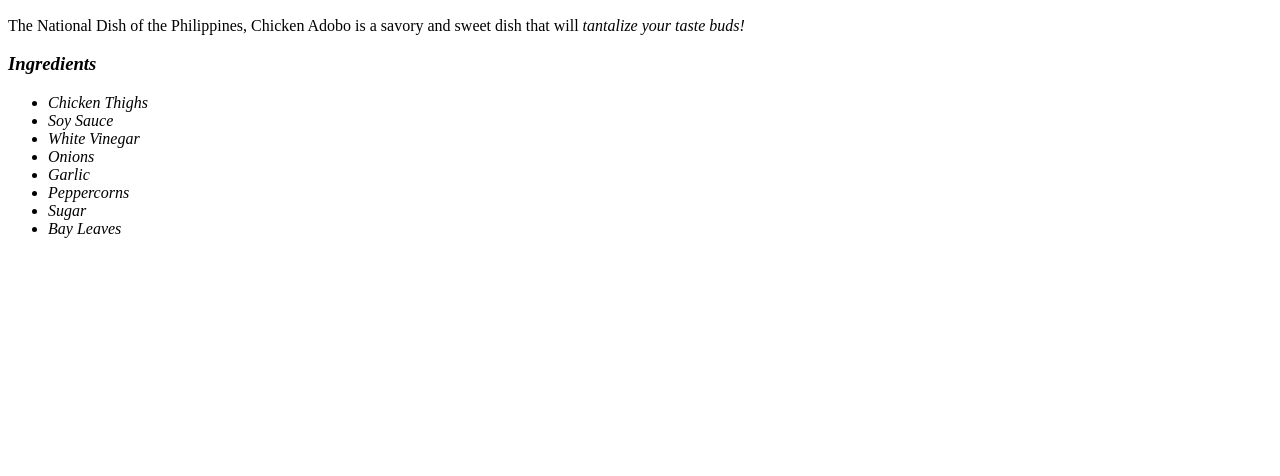
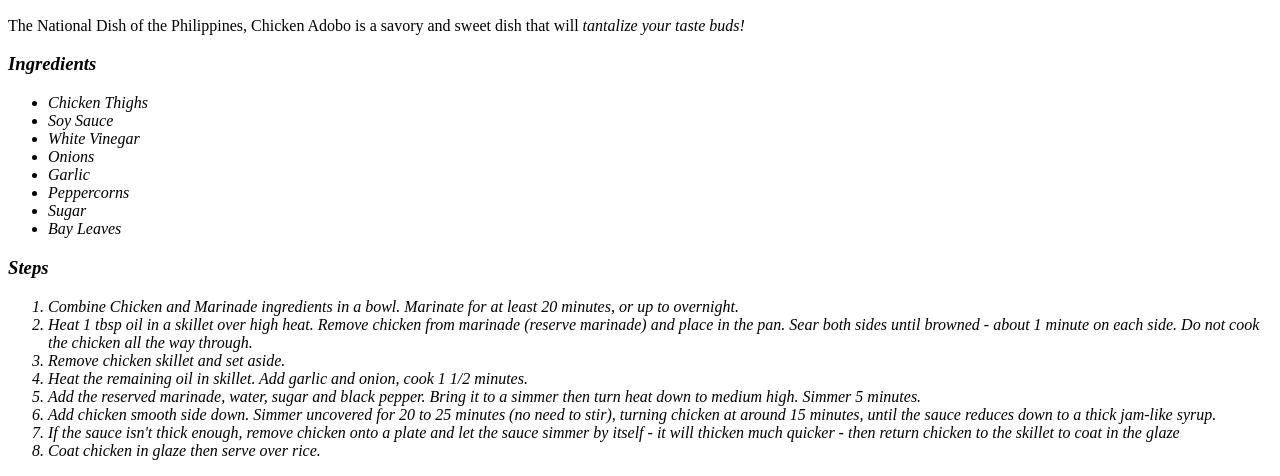
Before and after one commit to jakeespiritu/odin-recipes, a plain HTML site: page recipes/adobo.html in a window 1280 px wide. Shown: the part 434-910 px from the top of the page. Before the commit the page ends 800 px from the top, so only its background shows below. Drawn offline with Linux system fonts and the light colour scheme.

Commit message:
Add ordered list of Adobo steps

```diff
--- a/recipes/adobo.html
+++ b/recipes/adobo.html
@@ -24,5 +24,17 @@
         <li>Bay Leaves</li>
     </ul>
 
+    <h3>Steps</h3>
+    <ol>
+        <li>Combine Chicken and Marinade ingredients in a bowl. Marinate for at least 20 minutes, or up to overnight.</li>
+        <li>Heat 1 tbsp oil in a skillet over high heat. Remove chicken from marinade (reserve marinade) and place in the pan. Sear both sides until browned - about 1 minute on each side. Do not cook the chicken all the way through.</li>
+        <li>Remove chicken skillet and set aside.</li>
+        <li>Heat the remaining oil in skillet. Add garlic and onion, cook 1 1/2 minutes.</li>
+        <li>Add the reserved marinade, water, sugar and black pepper. Bring it to a simmer then turn heat down to medium high. Simmer 5 minutes.</li>
+        <li>Add chicken smooth side down. Simmer uncovered for 20 to 25 minutes (no need to stir), turning chicken at around 15 minutes, until the sauce reduces down to a thick jam-like syrup.</li>
+        <li>If the sauce isn't thick enough, remove chicken onto a plate and let the sauce simmer by itself - it will thicken much quicker - then return chicken to the skillet to coat in the glaze</li>
+        <li>Coat chicken in glaze then serve over rice.</li>
+    </ol>
+
 </body>
 </html>
```
